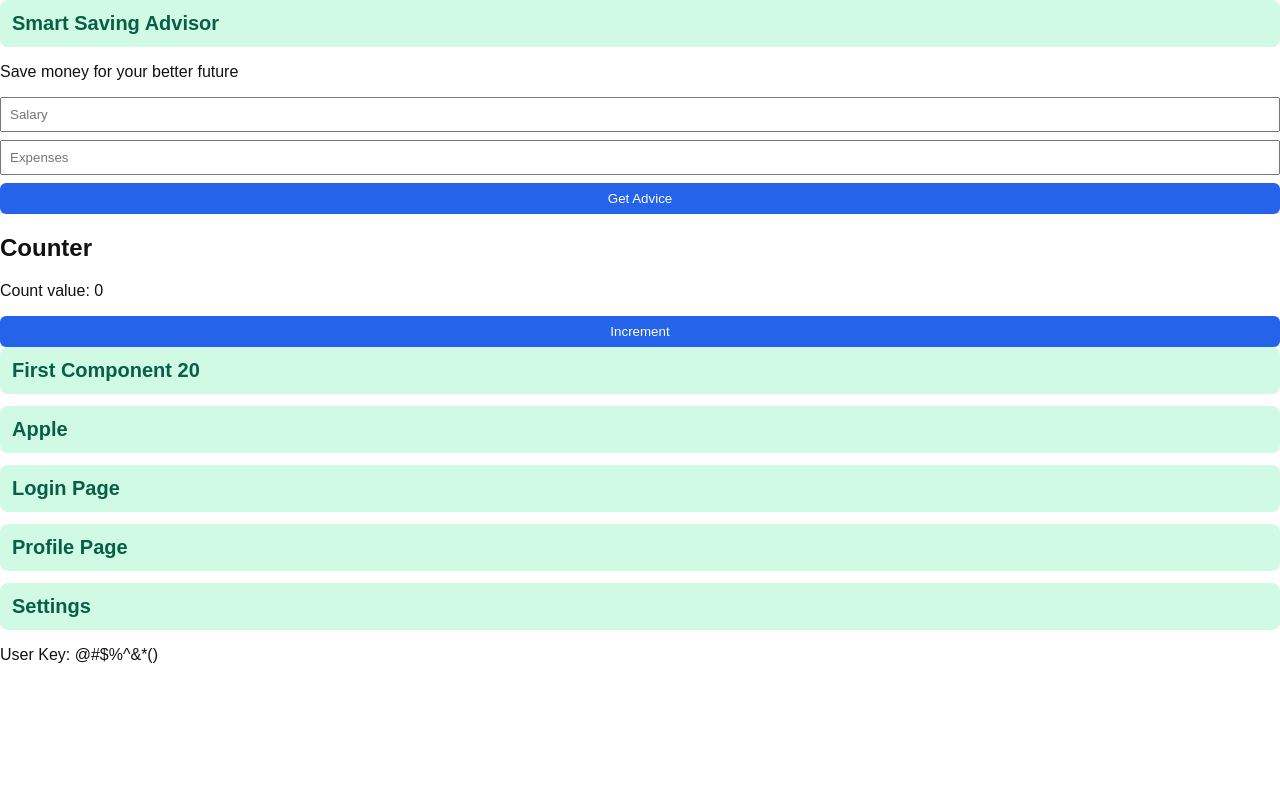
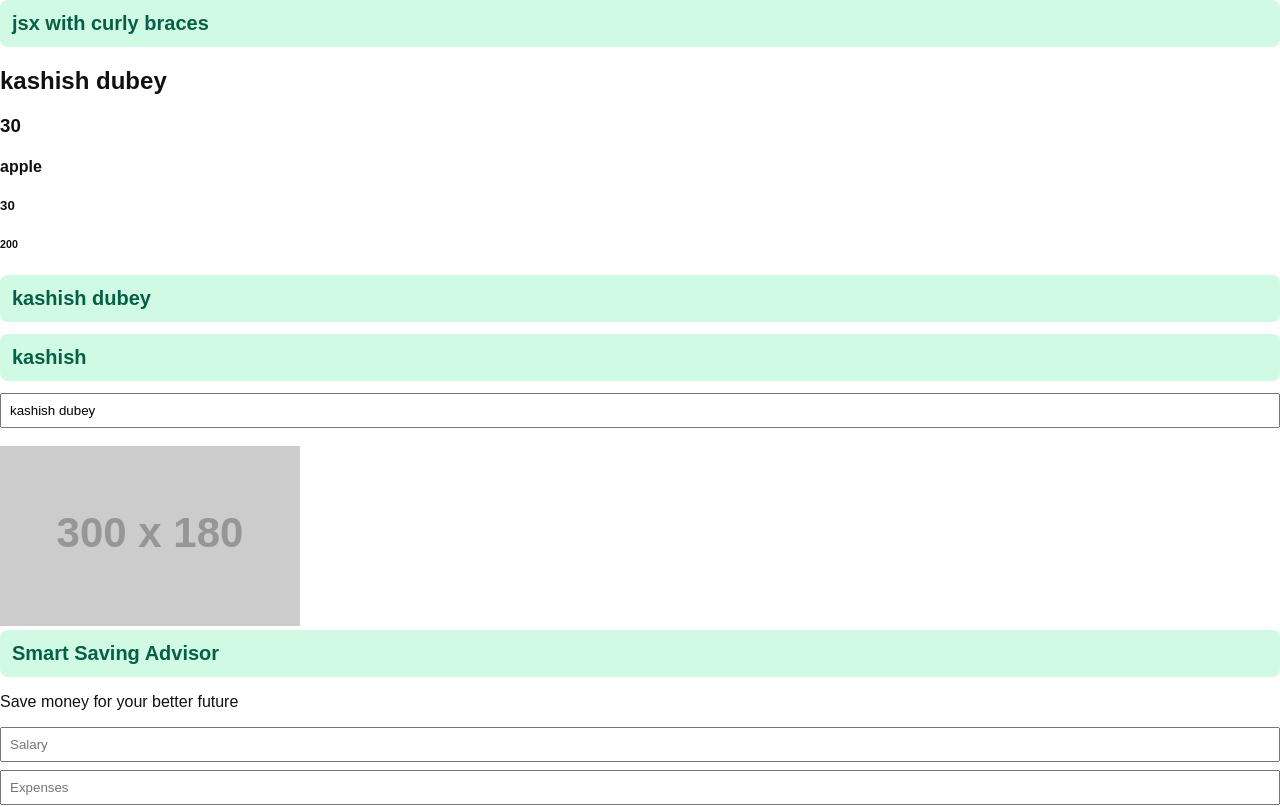
Before and after one commit to kashishdubey11092005-droid/React, a React (Vite) app in the folder my-app/: page / in a window 1280 px wide. Shown: the top 807 px of the page. Built offline with nearby package versions, Linux system fonts and the light colour scheme.

Commit message:
jsx curly braces implementation

```diff
--- a/my-app/src/App.jsx
+++ b/my-app/src/App.jsx
@@ -4,7 +4,37 @@ import Fruit from './Fruit'
 import Login, { Profile, Settings } from './UserComponent'
 import { Userkey } from './userKey'
 
+
 export default function App() {
+  const name = 'kashish dubey'
+  const UserObject = {
+    name: 'kashish dubey',
+    email: 'kashish@example.com',
+    age: 20,
+  }
+
+  const UserArray = ['kashish', 'dubey']
+  let x = 10
+  let y = 20
+  // A Windows local file path cannot be used directly in browser JSX.
+  // Put the image in public/ and use '/my-image.jpg' or use an external URL.
+  let path = 'https://via.placeholder.com/300x180?text=Your+Image+Here'
+
+  function fruit() {
+    return 'apple'
+  }
+
+  function sum(a, b) {
+    return a + b
+  }
+
+  function operation(a, b, op) {
+    if (op === '+') return a + b
+    else if (op === '-') return a - b
+    else if (op === '*') return a * b
+    return null
+  }
+
   const [salary, setSalary] = useState('')
   const [expenses, setExpenses] = useState('')
   const [advice, setAdvice] = useState('')
@@ -18,6 +48,18 @@ export default function App() {
 
   return (
     <div>
+      <h1>jsx with curly braces</h1>
+      <h2>{name ? name : 'user not found'}</h2>
+      <h3>{x + y}</h3>
+      <h4>{fruit()}</h4>
+      <h5>{sum(10, 20)}</h5>
+      <h6>{operation(10, 20, '*')}</h6>
+      <h1>{UserObject.name}</h1>
+      <h1>{UserArray[0]}</h1>
+      <input type='text' value={name} readOnly />
+      <br />
+      <img src={path} alt='local path' />
+
       <h1>Smart Saving Advisor</h1>
       <p>Save money for your better future</p>
       <input value={salary} onChange={(e) => setSalary(e.target.value)} placeholder='Salary' />
```
